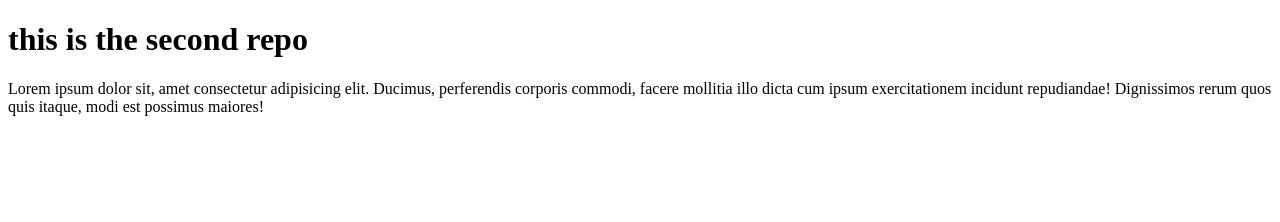
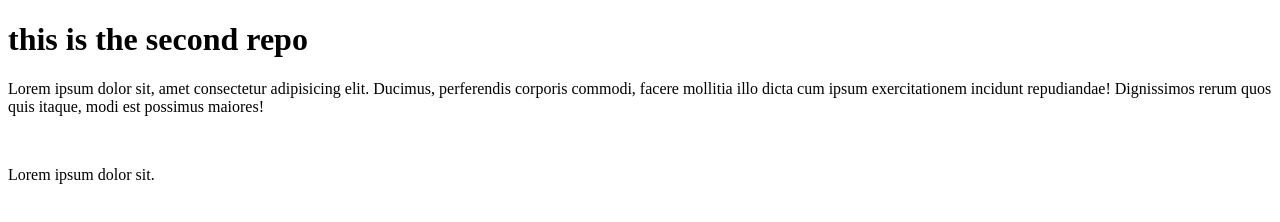
Before and after one commit to sharjeel-coder/localrepo, a plain HTML site: page index.html in a window 1280 px wide. Drawn offline with Linux system fonts and the light colour scheme.

Commit message:
new paragraph added to feature1

```diff
--- a/index.html
+++ b/index.html
@@ -17,5 +17,7 @@
       exercitationem incidunt repudiandae! Dignissimos rerum quos quis itaque,
       modi est possimus maiores!
     </p>
+    <br />
+    <p>Lorem ipsum dolor sit.</p>
   </body>
 </html>
```
Also changed, not shown: 1 other file.
